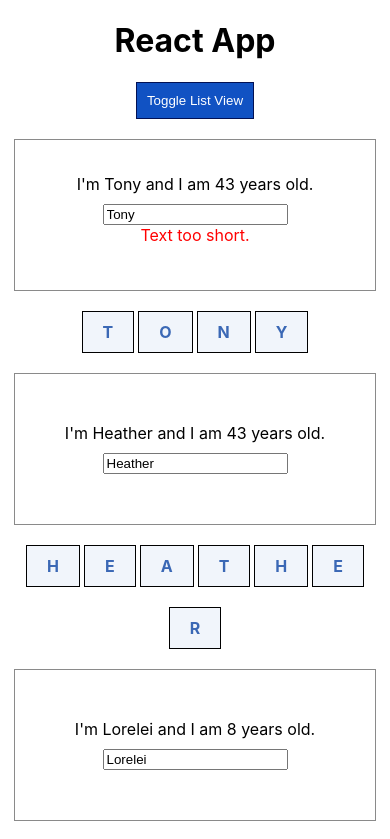
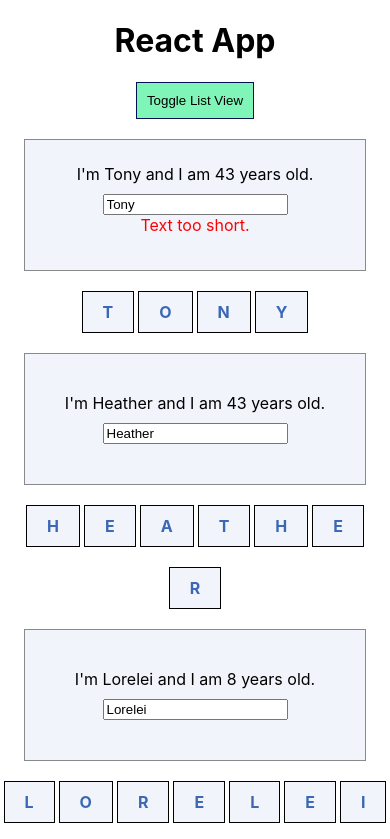
Before and after one commit to everettanthony/react-udemy-course, a React (Create React App) app: page / in a window 390 px wide. Shown: the top 839 px of the page. Built offline with nearby package versions, Linux system fonts and the light colour scheme.

Commit message:
CSS updates

```diff
--- a/package.json
+++ b/package.json
@@ -3,6 +3,7 @@
   "version": "0.1.0",
   "private": true,
   "dependencies": {
+    "radium": "^0.25.1",
     "react": "^16.8.6",
     "react-dom": "^16.8.6",
     "react-scripts": "3.0.1"
--- a/src/App.css
+++ b/src/App.css
@@ -1,3 +1,11 @@
 .App {
   text-align: center;
 }
+
+.red {
+  color: red;
+}
+
+.bold {
+  font-weight: 700;
+}
--- a/src/App.js
+++ b/src/App.js
@@ -2,6 +2,7 @@ import React, { Component } from 'react';
 import './App.css';
 import Person from './Person/Person';
 import Char from './Char/Char';
+import Radium, { StyleRoot } from 'radium';
 
 class App extends Component {
   state = {
@@ -70,7 +71,12 @@ class App extends Component {
       color: '#fff',
       cursor: 'pointer',
       marginBottom: '20px',
-      padding: '10px'
+      outline: 'none',
+      padding: '10px',
+      transition: 'background 200ms ease-in-out',
+      ':hover': {
+        backgroundColor: '#5e99ff'
+      }
     }
 
     let persons = null;
@@ -94,18 +100,34 @@ class App extends Component {
           })}
         </div>
       );
+
+      btnStyle.backgroundColor = '#7ff5b8';
+      btnStyle.color = '#000';
+      btnStyle[':hover'] = {
+        backgroundColor: '#c0ffde'
+      }
+    }
+
+    let emptyWarning = '';
+    const classes = ['red', 'bold'];
+
+    if (this.state.persons.length <= 2) {
+      emptyWarning = <p className={classes.join(' ')}>Running low on people</p>;
     }
 
     return (
+      <StyleRoot>
         <div className="App">
           <h1>React App</h1>
+          {emptyWarning}
           <button
             style={btnStyle}
             onClick={this.togglePersonsHandler}>Toggle List View</button>
           {persons}
         </div>
+      </StyleRoot>
     );
   }
 }
 
-export default App;
+export default Radium(App);
--- a/src/Person/Person.js
+++ b/src/Person/Person.js
@@ -1,15 +1,23 @@
 import React from 'react';
 import './Person.css';
 import Validation from '../Validation/Validation';
+import Radium from 'radium';
 
 const Person = (props) => {
     const hiddenPerson = {
         display: 'none'
     };
 
+    const style = {
+        '@media (max-width: 500px)': {
+            backgroundColor: '#f1f5fb',
+            padding: '10px'
+        }
+    }
+
     return (
         <div>
-            <div className="person" style={props.name ? null : hiddenPerson}>
+            <div className="person" style={props.name ? style : hiddenPerson}>
                 <p onClick={props.click}>I'm {props.name} and I am {props.age > 1 ? `${props.age} years` : `a ${props.age} year`} old.</p>
                 {props.children ? <p>{props.children}</p> : ''}
                 <input type="text" onChange={props.changed} value={props.name} />
@@ -20,4 +28,4 @@ const Person = (props) => {
     );
 };
 
-export default Person;
+export default Radium(Person);
```
Also changed, not shown: 1 other file (tests, documents, lock files or other folders). Lines whose indentation alone changed are shown as unchanged.
